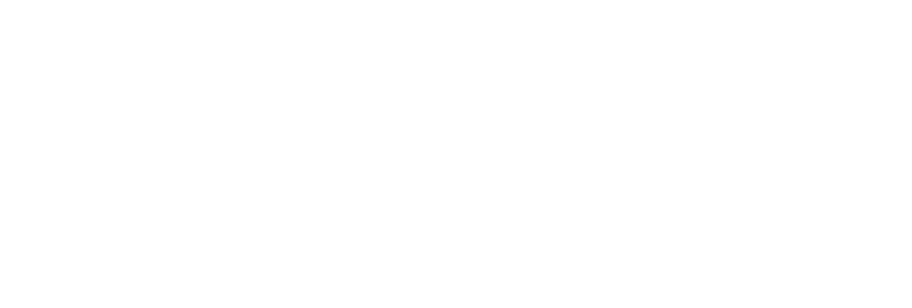
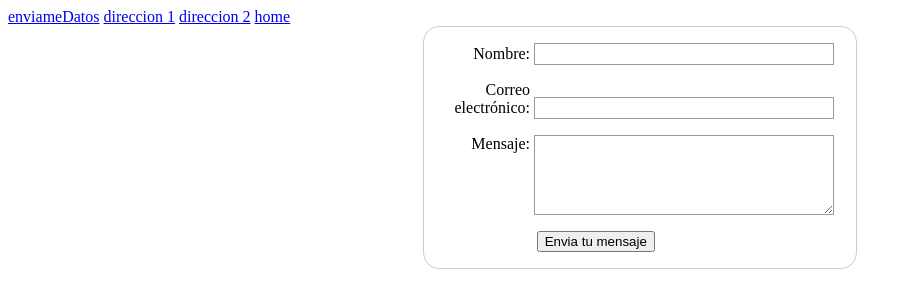
Before and after one commit to DanaeXY/Curso_Web_Remoto, a website: page Modulo_2/UD01_2/static/index.html in a window 1280 px wide. Shown: the whole page, without its empty margins (0-912 px from the left). Drawn offline with Linux system fonts and the light colour scheme.

Commit message:
utilizado get y post

```diff
--- a/Modulo_2/UD01_2/server.js
+++ b/Modulo_2/UD01_2/server.js
@@ -1,4 +1,4 @@
-const express = require('express');
+ const express = require('express');
 const path = require('path');
 const livereload = require('livereload');
 const connectLivereload = require('connect-livereload');
@@ -27,6 +27,9 @@ liveReloadServer.server.once("connection", () => {
     }, 100);
 });
 
+//UTILIZANDO POST Y GET
+
+
 // 6. Iniciar el servidor
 app.listen(PORT, () => {
     console.log(`Servidor corriendo en http://localhost:${PORT}`);
--- /dev/null
+++ b/Modulo_2/UD01_2/static/estilos/style.css
@@ -0,0 +1,53 @@
+form {
+    /* Just to center the form on the page */
+    margin: 0 auto;
+    width: 400px;
+    /* To see the limits of the form */
+    padding: 1em;
+    border: 1px solid #ccc;
+    border-radius: 1em;
+  }
+  div + div {
+    margin-top: 1em;
+  }
+  label {
+    /* To make sure that all label have the same size and are properly align */
+    display: inline-block;
+    width: 90px;
+    text-align: right;
+  }
+  input,
+  textarea {
+    /* To make sure that all text field have the same font settings
+       By default, textarea are set with a monospace font */
+    font: 1em sans-serif;
+    /* To give the same size to all text field */
+    width: 300px;
+    -moz-box-sizing: border-box;
+    box-sizing: border-box;
+    /* To harmonize the look & feel of text field border */
+    border: 1px solid #999;
+  }
+  input:focus,
+  textarea:focus {
+    /* To give a little highlight on active elements */
+    border-color: #000;
+  }
+  textarea {
+    /* To properly align multiline text field with their label */
+    vertical-align: top;
+    /* To give enough room to type some text */
+    height: 5em;
+    /* To allow users to resize any textarea vertically
+       It works only on Chrome, Firefox and Safari */
+    resize: vertical;
+  }
+  .button {
+    /* To position the buttons to the same position of the text fields */
+    padding-left: 90px; /* same size as the label elements */
+  }
+  button {
+    /* This extra margin represent the same space as the space between
+       the labels and their text fields */
+    margin-left: 0.5em;
+  }
--- a/Modulo_2/UD01_2/static/index.html
+++ b/Modulo_2/UD01_2/static/index.html
@@ -3,11 +3,32 @@
 <head>
     <meta charset="UTF-8">
     <meta name="viewport" content="width=device-width, initial-scale=1.0">
+    <link rel="stylesheet" href="./estilos/style.css">
     <title>Ejercicio 1 Módulo 2</title>
 </head>
 <body>
-    <form action="">
-
-    </form>
+    <nav>
+        <a href="./enviameDatos">enviameDatos</a>
+        <a href="./outraweb">direccion 1</a>
+        <a href="./outraweb2">direccion 2</a>
+        <a href="./">home</a>
+      </nav>
+      <form action="/datos" method="post">
+        <div>
+          <label for="name">Nombre:</label>
+          <input type="text" id="name" name="user_name" />
+        </div>
+        <div>
+          <label for="mail">Correo electrónico:</label>
+          <input type="email" id="mail" name="user_email" />
+        </div>
+        <div>
+          <label for="msg">Mensaje:</label>
+          <textarea id="msg" name="user_message"></textarea>
+        </div>
+        <div class="button">
+          <button type="submit">Envia tu mensaje</button>
+        </div>
+      </form>
 </body>
 </html>
```
Also changed, not shown: Modulo_2/UD01_2/static/vistas/web1.html (added, +17 -0 lines), Modulo_2/UD01_2/static/vistas/web2.html (added, +17 -0 lines).
